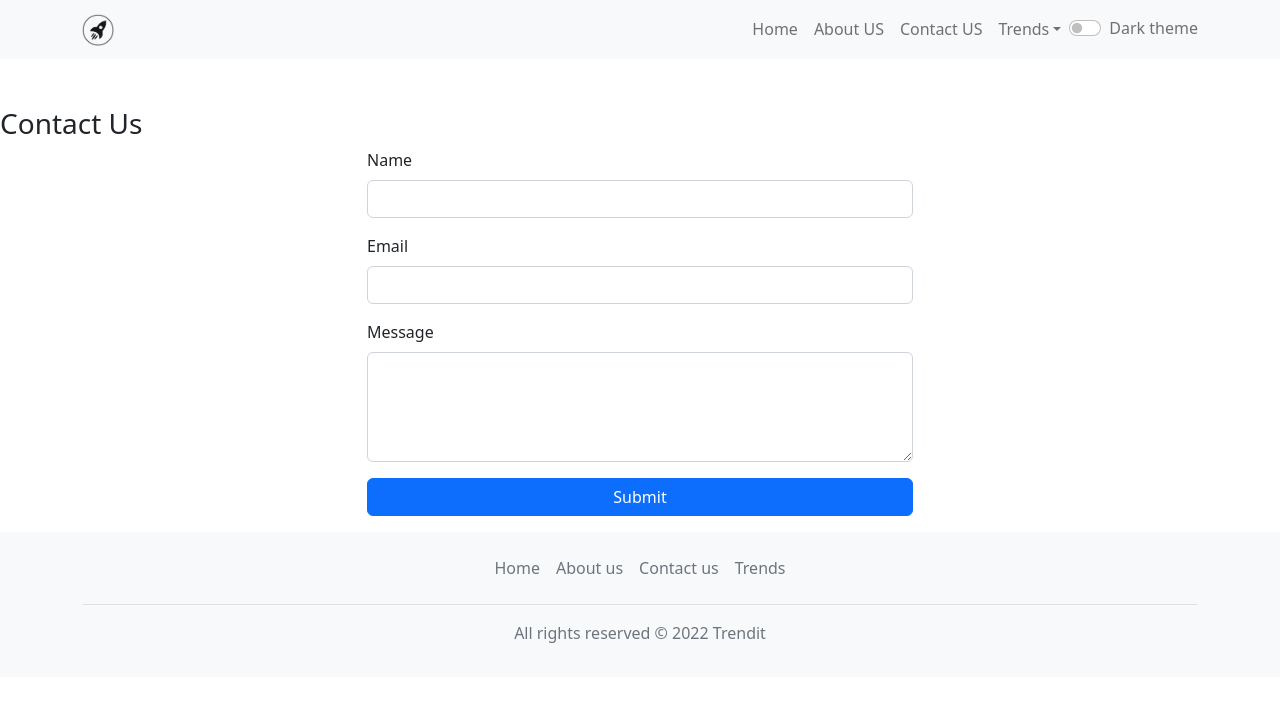
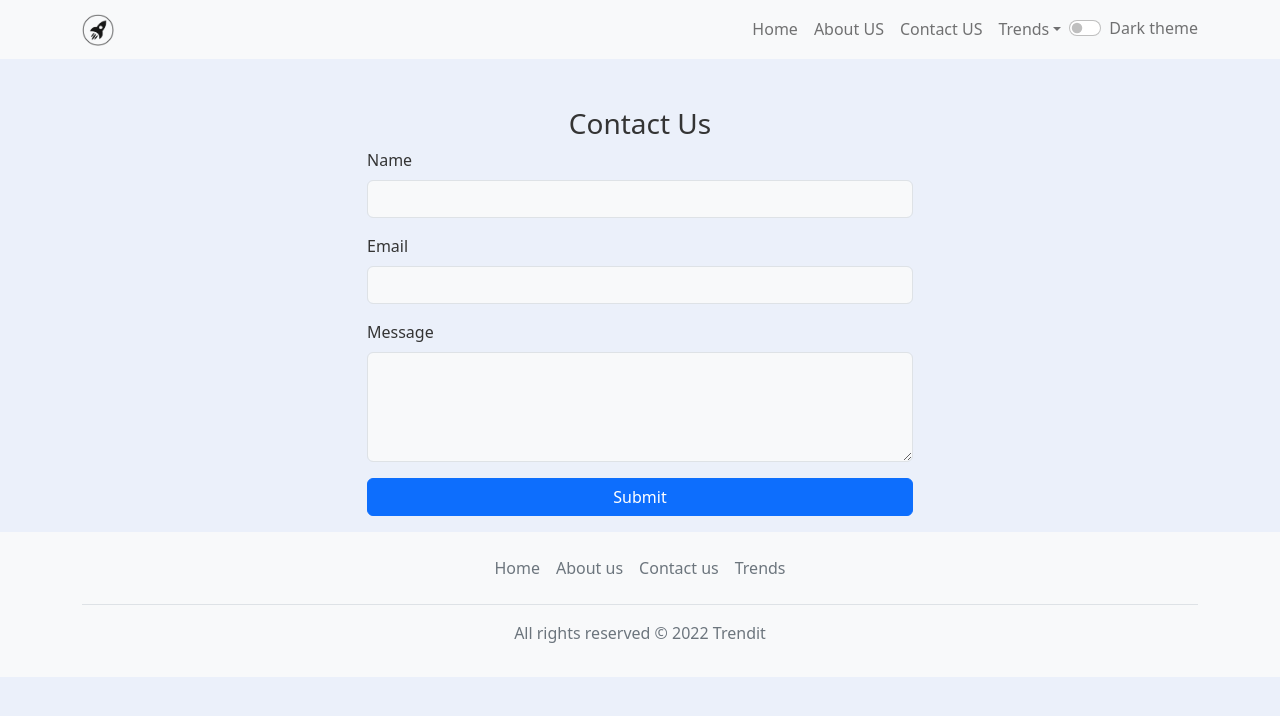
Before and after one commit to clubgamma/Trendit, a React (Create React App) app in the folder client/: page /contact-us in a window 1280 px wide. Shown: the top 716 px of the page. Built offline with nearby package versions, Linux system fonts and the light colour scheme.

Commit message:
Added support for contact page

```diff
--- a/client/src/App.css
+++ b/client/src/App.css
@@ -1,8 +1,19 @@
+html,
+body,
+#root {
+  height: 100%;
+}
 .App {
   text-align: center;
   margin: 0;
+  min-height: 100%;
+  color: rgb(52, 52, 52);
+  background-color: #ebf0fa;
 }
-
+.dark {
+  background-color: #282c34;
+  color: white;
+}
 .App-logo {
   height: 40vmin;
   pointer-events: none;
@@ -19,7 +30,7 @@
   color: rgb(52, 52, 52);
 }
 
-.App-header.dark {
+.dark .App-header {
   background-color: #282c34;
   color: white;
 }
@@ -30,6 +41,13 @@
 .dark .App-logo,
 .dark .app-logo-no-text {
   filter: invert();
+}
+.form-control {
+  border-color: var(--bs-border-color);
+}
+.dark .form-control,
+.dark .form-control:focus {
+  color: #fff;
 }
 
 nav label {
--- a/client/src/App.js
+++ b/client/src/App.js
@@ -1,8 +1,6 @@
 import React from 'react';
 import { BrowserRouter as Router, Route, Routes } from "react-router-dom";
-import ThemeProvider from "react-bootstrap/ThemeProvider";
 import Navbar from "./components/Navbar/Navbar";
-import Hero from "./components/Hero/Hero";
 import Home from "./components/Home/Home";
 import ContactUs from "./components/ContactUs/ContactUs";
 import "bootstrap/dist/css/bootstrap.min.css";
@@ -25,13 +23,13 @@ class App extends React.Component {
   }
   render() {
     return (
-      <div className="{'App ' + this.state.theme}">
+      <div className={'App ' + this.state.theme}>
         <Router>
           <div>
             <Navbar switchTheme={this.toggleTheme} theme={this.state.theme} />
             <Routes>
-              <Route path="/" element={<Home theme={this.state.theme} />} />
-              <Route path="/contact-us" element={<ContactUs />} />
+              <Route path="/" element={<Home />} />
+              <Route path="/contact-us" element={<ContactUs theme={this.state.theme} />} />
             </Routes>
           </div>
         </Router>
--- a/client/src/components/ContactUs/ContactUs.js
+++ b/client/src/components/ContactUs/ContactUs.js
@@ -1,7 +1,7 @@
 import React from "react";
 import { Button, Form, Container, Row, Col } from "react-bootstrap";
 
-function ContactUs() {
+function ContactUs(props) {
   return (
     <div className="pt-5 pb-3">
       <h3>Contact Us</h3>
@@ -11,15 +11,15 @@ function ContactUs() {
             <Col md={6}>
               <Form.Group className="mb-3">
                 <Form.Label>Name</Form.Label>
-                <Form.Control></Form.Control>
+                <Form.Control className={'bg-' + props.theme}></Form.Control>
               </Form.Group>
               <Form.Group className="mb-3">
                 <Form.Label>Email</Form.Label>
-                <Form.Control></Form.Control>
+                <Form.Control className={'bg-' + props.theme}></Form.Control>
               </Form.Group>
               <Form.Group className="mb-3">
                 <Form.Label>Message</Form.Label>
-                <Form.Control as="textarea" rows="4"></Form.Control>
+                <Form.Control className={'bg-' + props.theme} as="textarea" rows="4"></Form.Control>
               </Form.Group>
               <Button className="w-100">Submit</Button>
             </Col>
--- a/client/src/components/Home/Home.js
+++ b/client/src/components/Home/Home.js
@@ -1,10 +1,10 @@
 import Hero from '../Hero/Hero'
 import logo from '../../Assets/Images/Logo/Trendit-logos_transparent.png';
 
-const Home = (props) => {
+const Home = () => {
     return (
         <>
-            <div className={'App-header ' + props.theme}>
+            <div className="App-header">
               <Hero/>
               <img src={logo} className="App-logo" alt="logo" />
             </div>
```
